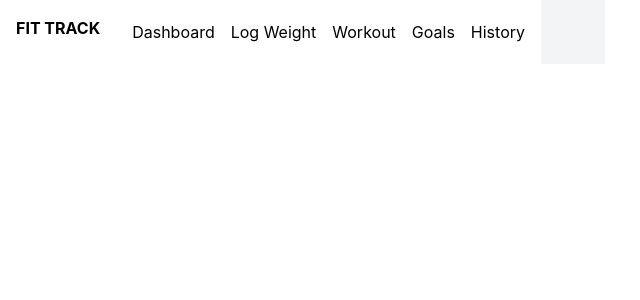
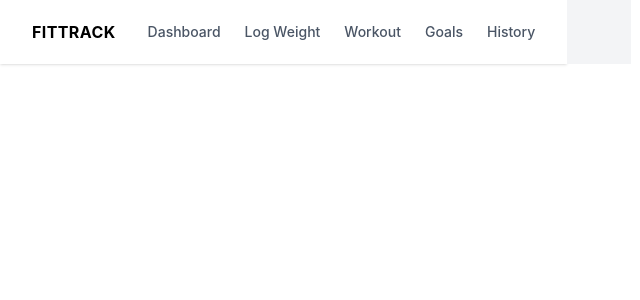
Before and after one commit to benjii7840/FitTrack, a React app in the folder FRONTEND/: page /log-workout in a window 1280 px wide. Shown: the top 300 px of the page, without its empty margins (0-640 px from the left). Built offline with nearby package versions, Linux system fonts and the light colour scheme; the HTML template or start-up script is replaced by a standard one.

Commit message:
navbar changes

```diff
--- a/FRONTEND/src/components/navbar.jsx
+++ b/FRONTEND/src/components/navbar.jsx
@@ -1,29 +1,28 @@
-import React from "react";
 import { Link } from "react-router-dom";
 
-const Sidebar = () => {
+const Navbar = () => {
   return (
-    <div className="flex p-4  gap-8 justify-between">
-      <div className="">
-        <h1 className="text-black font-bold uppercase">Fit Track</h1>
-      </div>
-      <div className="flex gap-4 text-black items-center justify-center ">
-        <Link to="/" className="hover:bg-gray-700">
+    <nav className="bg-transparent shadow-sm px-8 py-4 flex items-center justify-between gap-8">
+      <h1 className="text-black font-bold uppercase tracking-wide">FitTrack</h1>
+      <div className="flex gap-6 text-gray-600 text-sm font-medium">
+        <Link to="/" className="hover:text-blue-500 transition">
           Dashboard
         </Link>
-        <Link to="/log-weight" className="hover:bg-gray-700">
+        <Link to="/log-weight" className="hover:text-blue-500 transition">
           Log Weight
         </Link>
-        <Link to="/log-workout" className="hover:bg-gray-700">
+        <Link to="/log-workout" className="hover:text-blue-500 transition">
           Workout
         </Link>
-        <Link to="/goals">Goals</Link>
-        <Link to="/history" className="hover:bg-gray-700">
+        <Link to="/goals" className="hover:text-blue-500 transition">
+          Goals
+        </Link>
+        <Link to="/history" className="hover:text-blue-500 transition">
           History
         </Link>
       </div>
-    </div>
+    </nav>
   );
 };
 
-export default Sidebar;
+export default Navbar;
```
